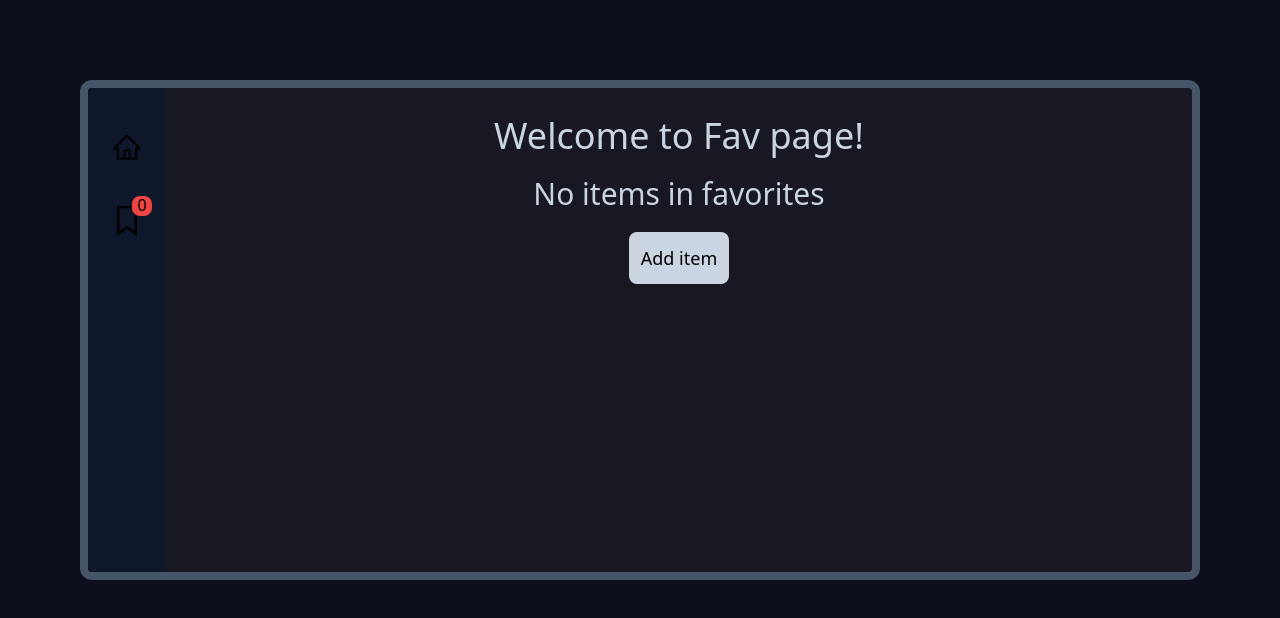
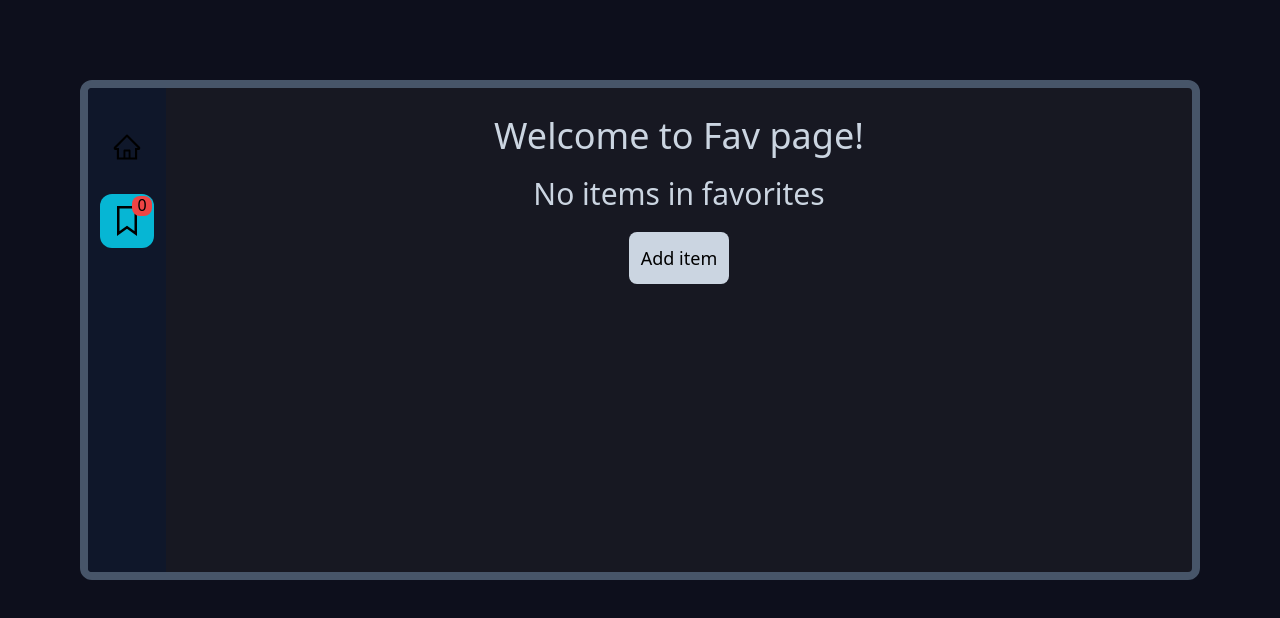
Before and after one commit to Gigi998/Endemic-frontend-task, a React (Create React App) app: page /favorites in a window 1280 px wide. Shown: the top 618 px of the page. Built offline with nearby package versions, Linux system fonts and the light colour scheme; no server answers.

Commit message:
sidebar links active state style

```diff
--- a/src/components/Sidebar.tsx
+++ b/src/components/Sidebar.tsx
@@ -1,5 +1,5 @@
 import React from 'react';
-import { Link } from 'react-router-dom';
+import { NavLink } from 'react-router-dom';
 import { links } from '../helpers/sidebarLinks';
 import { useCryptoContext } from '../context/appContext';
 
@@ -13,13 +13,15 @@ const Sidebar = () => {
       {links.map(link => {
         const { id, url, icon } = link;
         return (
-          <Link
+          <NavLink
             to={url}
             key={id}
-            className="flex text-3xl hover:bg-cyan-300 ease-in-out duration-500 active:bg-cyan-700 focus:bg-cyan-500 p-3 rounded-xl mt-5"
+            className={({ isActive }) =>
+              isActive ? 'sidebar-link bg-cyan-500' : 'sidebar-link  ease-in-out duration-500'
+            }
           >
             <h2>{icon}</h2>
-          </Link>
+          </NavLink>
         );
       })}
     </div>
--- a/src/index.css
+++ b/src/index.css
@@ -36,6 +36,7 @@ body {
   min-height: 500px;
 }
 
+/* Table */
 .main-table{
   border: border-collapse;
   border: 1px solid var(--border-color);
@@ -46,6 +47,7 @@ tbody tr {
   border: 1px solid var(--border-color);
 }
 
+/* Loading */
 @keyframes spinner {
   0% {
       transform: rotate(0deg);
@@ -66,3 +68,18 @@ tbody tr {
   animation: spinner 0.6s linear infinite;
   margin: 7rem auto 0 auto;
 }
+
+/* SIdebar links */
+.sidebar-link {
+  display: flex;
+  font-size: 1.875rem;
+  line-height: 2.25rem;
+  border-radius: 12px;
+  margin-top: 20px;
+  padding: 12px;
+}
+
+.sidebar-link:hover{
+  --tw-bg-opacity: 1;
+    background-color: rgb(103 232 249 / var(--tw-bg-opacity));
+}
```
